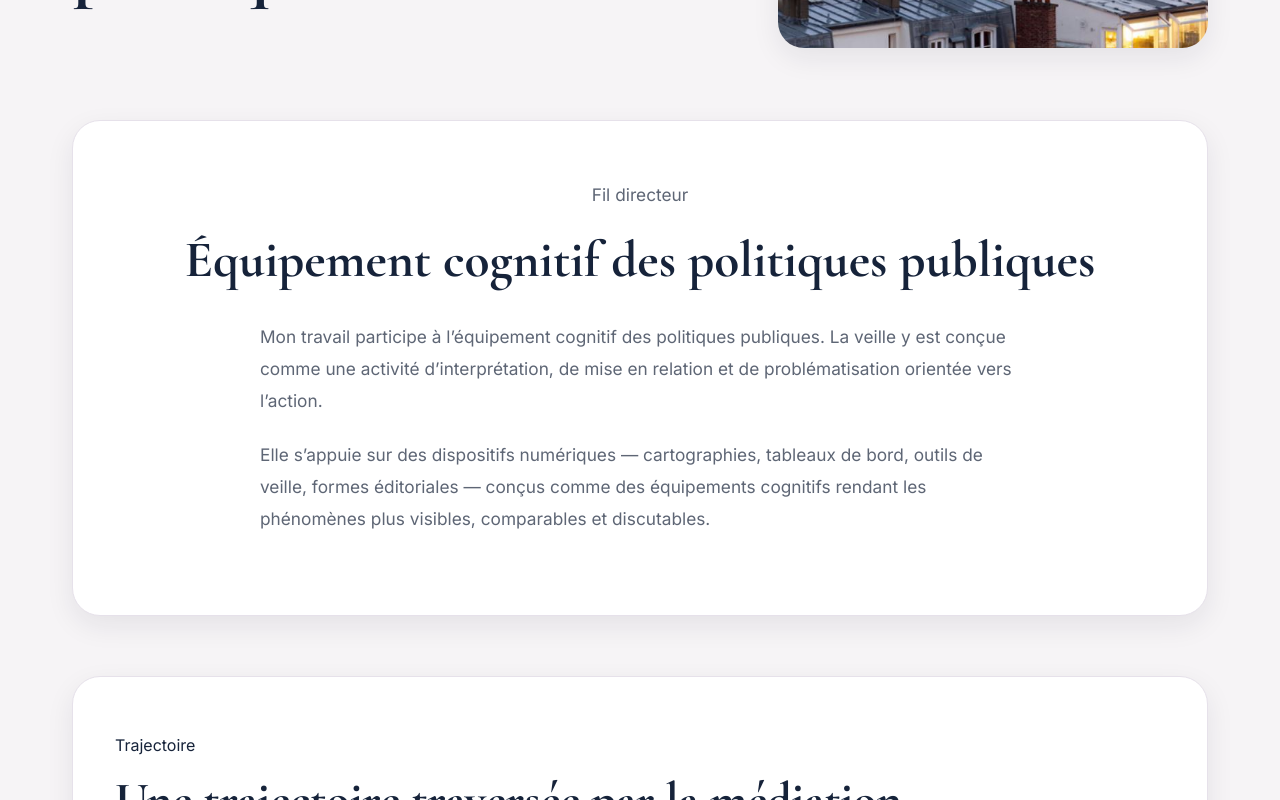
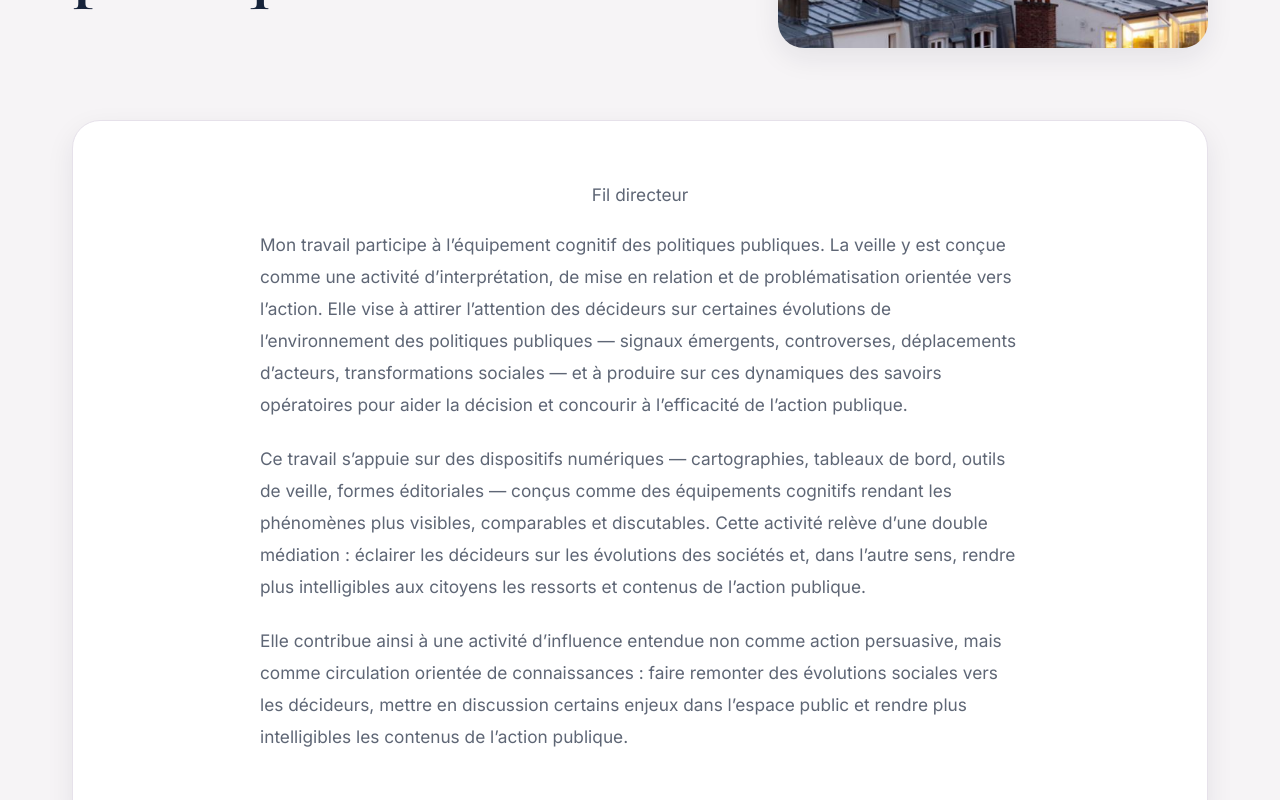
Before and after one commit to Nath76/site-personnel, a React (Vite) app: page / in a window 1280 px wide. Shown: the part 460-1260 px from the top of the page. Built offline with nearby package versions, Linux system fonts and the light colour scheme.

Commit message:
Revise home manifesto content for clarity and depth
Updated the home manifesto section to enhance clarity and detail about cognitive equipment in public policy.

```diff
--- a/src/pages/Home.jsx
+++ b/src/pages/Home.jsx
@@ -66,24 +66,41 @@ export default function Home() {
           />
         </div>
       </section>
+<section className="home-manifesto">
 
-      <section className="home-manifesto">
-        <p className="section-kicker">Fil directeur</p>
-
-        <h2>Équipement cognitif des politiques publiques</h2>
+<p className="section-kicker manifesto-title">
+Fil directeur
+</p>
 
 <p>
 Mon travail participe à l’équipement cognitif des politiques publiques.
 La veille y est conçue comme une activité d’interprétation, de mise en
-          relation et de problématisation orientée vers l’action.
+relation et de problématisation orientée vers l’action. Elle vise à
+attirer l’attention des décideurs sur certaines évolutions de
+l’environnement des politiques publiques — signaux émergents,
+controverses, déplacements d’acteurs, transformations sociales — et à
+produire sur ces dynamiques des savoirs opératoires pour aider la
+décision et concourir à l’efficacité de l’action publique.
 </p>
 
 <p>
-          Elle s’appuie sur des dispositifs numériques — cartographies, tableaux
-          de bord, outils de veille, formes éditoriales — conçus comme des
-          équipements cognitifs rendant les phénomènes plus visibles, comparables
-          et discutables.
+Ce travail s’appuie sur des dispositifs numériques — cartographies,
+tableaux de bord, outils de veille, formes éditoriales — conçus comme
+des équipements cognitifs rendant les phénomènes plus visibles,
+comparables et discutables. Cette activité relève d’une double
+médiation : éclairer les décideurs sur les évolutions des sociétés et,
+dans l’autre sens, rendre plus intelligibles aux citoyens les ressorts
+et contenus de l’action publique.
 </p>
+
+<p>
+Elle contribue ainsi à une activité d’influence entendue non comme
+action persuasive, mais comme circulation orientée de connaissances :
+faire remonter des évolutions sociales vers les décideurs, mettre en
+discussion certains enjeux dans l’espace public et rendre plus
+intelligibles les contenus de l’action publique.
+</p>
+
 </section>
 
       <section className="trajectory-card">
```
Lines whose indentation alone changed are shown as unchanged.
